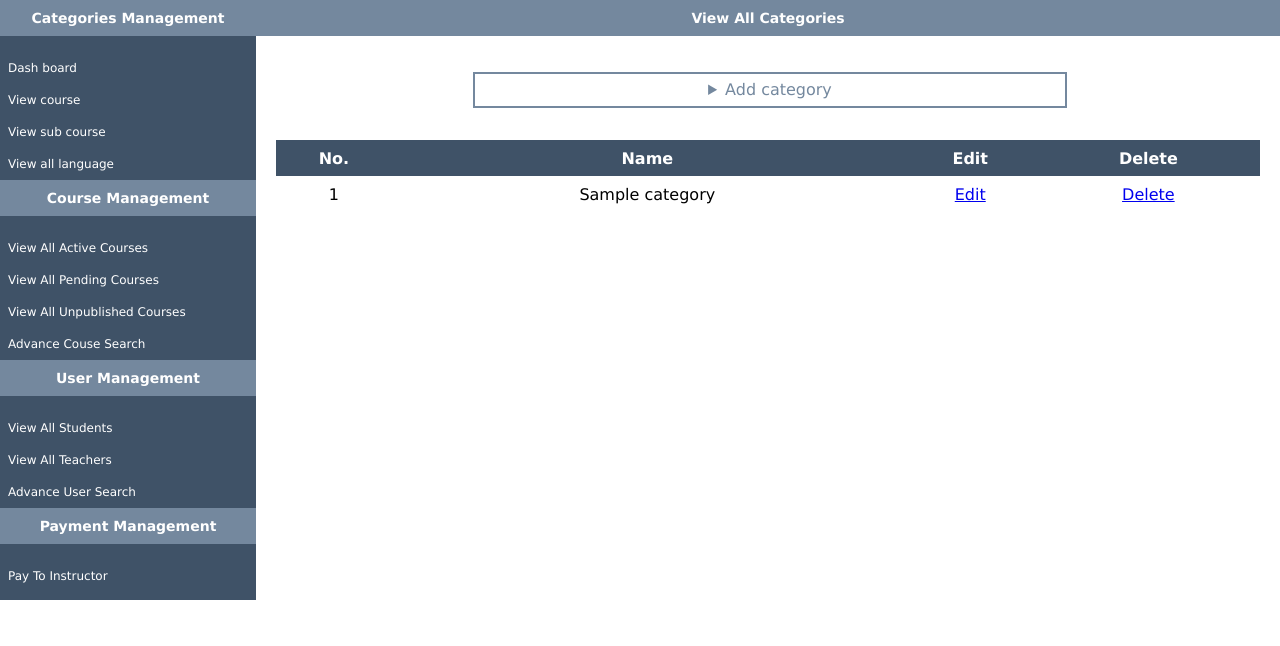
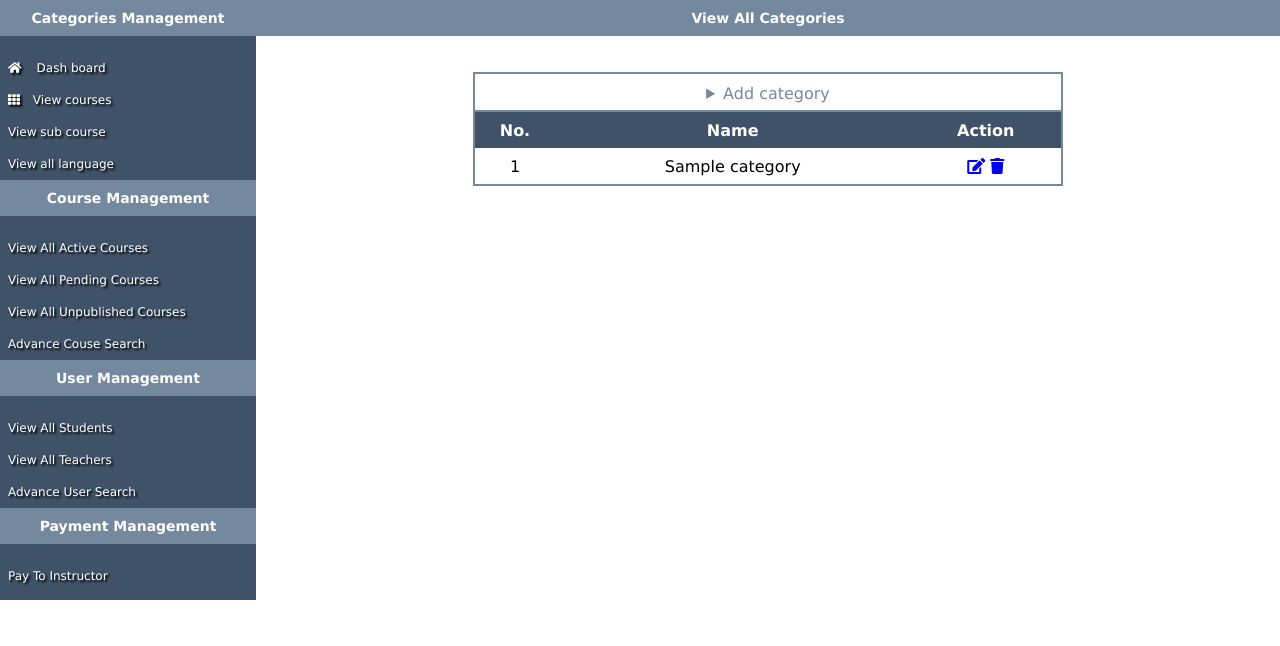
Before and after one commit to GuysKapen/ELearningPHP, a PHP site: page /index.php?cat in a window 1280 px wide. Shown: the part 60-706 px from the top of the page. Run offline with PHP 8.4, Linux system fonts and the light colour scheme; tables that the repository leaves empty or names only in its code hold one stand-in row (values such as "Sample post"); some libraries are stand-ins or nearby versions.

Commit message:
Design UI

```diff
--- a/admin/inc/body_left.php
+++ b/admin/inc/body_left.php
@@ -1,8 +1,8 @@
 <div id="body-left">
     <h3>Categories Management</h3>
     <ul>
-        <li><a href="index.php">Dash board</a></li>
-        <li><a href="index.php?cat">View course</a></li>
+        <li><a href="index.php"><i class="fa fa-home"></i> Dash board</a></li>
+        <li><a href="index.php?cat"><i class="fa fa-th"></i>View courses</a></li>
         <li><a href="index.php?sub_cat">View sub course</a></li>
         <li><a href="index.php?lang">View all language</a></li>
     </ul>
--- a/admin/inc/category.php
+++ b/admin/inc/category.php
@@ -13,8 +13,7 @@
             <tr>
                 <th>No.</th>
                 <th>Name</th>
-                <th>Edit</th>
-                <th>Delete</th>
+                <th>Action</th>
             </tr>
 
             <?php
@@ -24,8 +23,10 @@
                 echo "<tr>
                 <td>" . $i++ . "</td>
                 <td>" . $cat['name'] . "</td>
-                <td><a href='index.php?edit_cat=" . $cat['id'] . "'>Edit</a></td>
-                <td><a href='index.php?cat&del_cat=" . $cat['id'] . "'>Delete</a></td>
+                <td>
+                    <a href='index.php?edit_cat=" . $cat['id'] . "'><i class='fa fa-edit'></i></a>
+                    <a href='index.php?cat&del_cat=" . $cat['id'] . "'><i class='fa fa-trash'></i></a>
+                </td>
                 </tr>";
             }
             ?>
--- a/admin/index.php
+++ b/admin/index.php
@@ -6,6 +6,7 @@
     <meta name="viewport" content="width=device-width, initial-scale=1.0">
     <title>Admin | Home</title>
     <link rel="stylesheet" href="style.css"/>
+    <link rel="stylesheet" href="https://cdnjs.cloudflare.com/ajax/libs/font-awesome/5.8.2/css/all.min.css" />
 </head>
 <body>
     <?php include("inc/header.php"); ?>
--- a/admin/style.css
+++ b/admin/style.css
@@ -97,6 +97,12 @@
     text-decoration: none;
     color: #fff;
     font-size: 12px;
+    text-shadow: 2px 2px 2px #000;
+    transition: all .25s;
+}
+
+#body-left ul li a i {
+    width: 10%;
 }
 
 #body-left ul li:hover {
@@ -105,6 +111,9 @@
 
 #body-left ul li:hover a {
     color: #3f5267;
+    padding-left: 5%;
+    box-sizing: border-box;
+    text-shadow: none;
 }
 
 
@@ -144,10 +153,11 @@
     text-align: center;
     outline: none;
     width: 100%;
-    height: 32px;
-    line-height: 32px;
+    height: 40px;
+    line-height: 40px;
     border: 2px solid #74889e;
     color: #74889e;
+    box-sizing: border-box;
 }
 
 #add-cat details form {
@@ -192,9 +202,11 @@
 }
 
 #add-cat table {
-    width: 100%;
-    margin-top: 2rem;
+    width: 60%;
+    margin: auto;
     border-spacing: 0;
+    border: 2px solid #74889e;
+    border-top: none;
 }
 
 #add-cat table tr th {
```
Also changed, not shown: admin/inc/language.php (+5 -4 lines), admin/inc/sub_category.php (+5 -4 lines).
